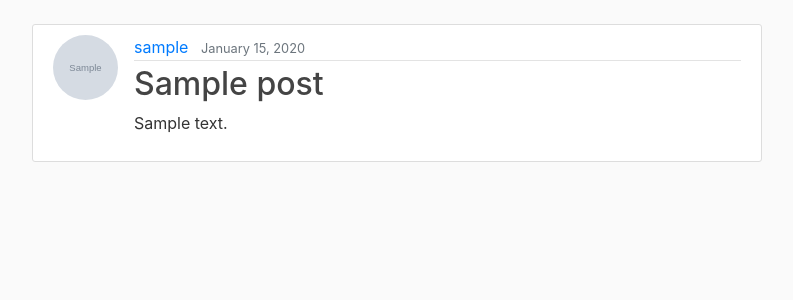
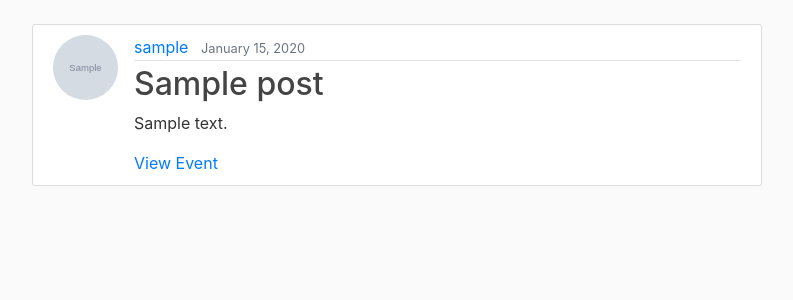
Before and after one commit to sparsh1402/Event_Magazine, a Django app: page / in a window 1280 px wide. Shown: the part 56-356 px from the top of the page, without its empty margins (53-846 px from the left). Run offline with Django 3.2, Linux system fonts and the light colour scheme; tables that the repository leaves empty hold one stand-in row (values such as "Sample post"); grey boxes marked "Sample" are stand-in pictures; some libraries are stand-ins or nearby versions.

Commit message:
View Event  Added

```diff
--- a/django_project/blog/templates/blog/home.html
+++ b/django_project/blog/templates/blog/home.html
@@ -10,7 +10,11 @@
             <small class="text-muted">{{ post.date_posted|date:"F d, Y"}}</small>
           </div>
           <h2><a class="article-title" href="{%url 'post-detail' post.id %}">{{ post.title }}</a></h2>
-          <p class="article-content">{{ post.content }}</p>
+          <div class = "post_body">
+            {{ post.content|safe|truncatewords:"50"|linebreaks }}
+            <a href="{%url 'post-detail' post.id %}">View Event</a>
+         </div>
+          <!-- <p class="article-content">{{ post.content }}</p> -->
         </div>
       </article>
       {% endfor %}
```
